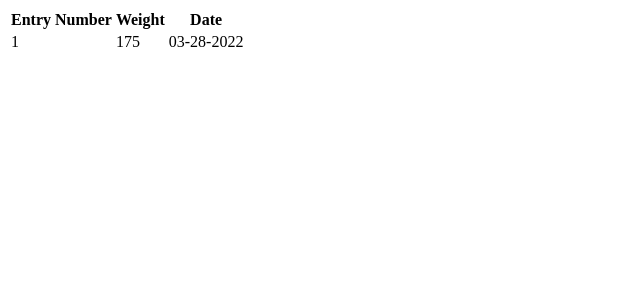
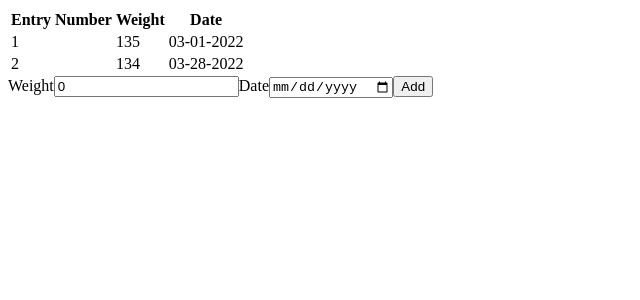
Before and after one commit to PeteDillo/weightTracker, a React (Create React App) app: page / in a window 1280 px wide. Shown: the top 300 px of the page, without its empty margins (0-640 px from the left). Built offline with nearby package versions, Linux system fonts and the light colour scheme.

Commit message:
created AddEntry form component

```diff
--- a/src/App.js
+++ b/src/App.js
@@ -1,11 +1,14 @@
 import React, { useState } from "react";
 import DisplayEntries from "./components/DisplayEntries/DisplayEntries";
+import AddEntryForm from "./components/AddEntry/AddEntry";
+
 function App() {
-  const [entries, setEntries] = useState([{ weight: 175, date: "03-28-2022" }]);
+  const [entries, setEntries] = useState([{ weight: 135, date: "03-01-2022" }, { weight: 134, date: "03-28-2022" }]);
 
   return (
     <div>
-      <DisplayEntries entries={entries}/>
+      <DisplayEntries entries={entries} />
+      <AddEntryForm />
     </div>
   );
 }
--- /dev/null
+++ b/src/components/AddEntry/AddEntry.jsx
@@ -0,0 +1,28 @@
+import React, { useState } from 'react';
+
+const AddEntryForm = (props) => {
+const [weight, setWeight] = useState(0)
+const [date, setDate] = useState('')
+
+
+function handleSubmit(event){
+    event.preventDefault();
+    let newEntry = {
+        weight: weight,
+        date: date
+    }
+    console.log(newEntry)
+}
+
+    return (
+        <form onSubmit={handleSubmit}>
+            <label>Weight</label>
+            <input type ='number' value={weight} onChange={(event) => setWeight(parseFloat(event.target.value))}></input>
+            <label>Date</label>
+            <input type ='date' value={date} onChange={(event) => setDate(event.target.value)}></input>
+            <button type='submit'>Add</button>
+        </form>
+     );
+}
+
+export default AddEntryForm;
--- a/src/components/DisplayEntries/DisplayEntries.jsx
+++ b/src/components/DisplayEntries/DisplayEntries.jsx
@@ -1,4 +1,4 @@
-const displayEntries = (props) => {
+const DisplayEntries = (props) => {
     return (
         <table>
         <thead>
@@ -23,4 +23,4 @@
      );
 }
 
-export default displayEntries;
+export default DisplayEntries;
```
